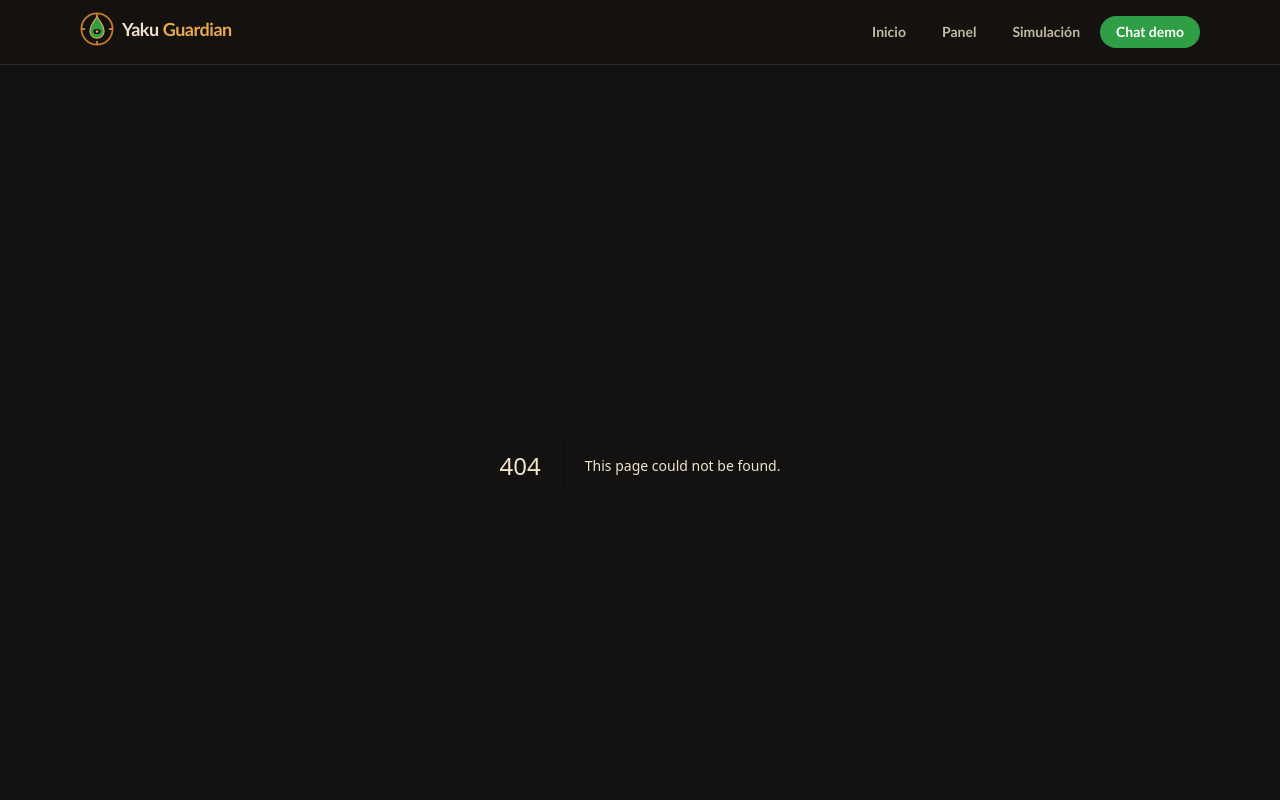
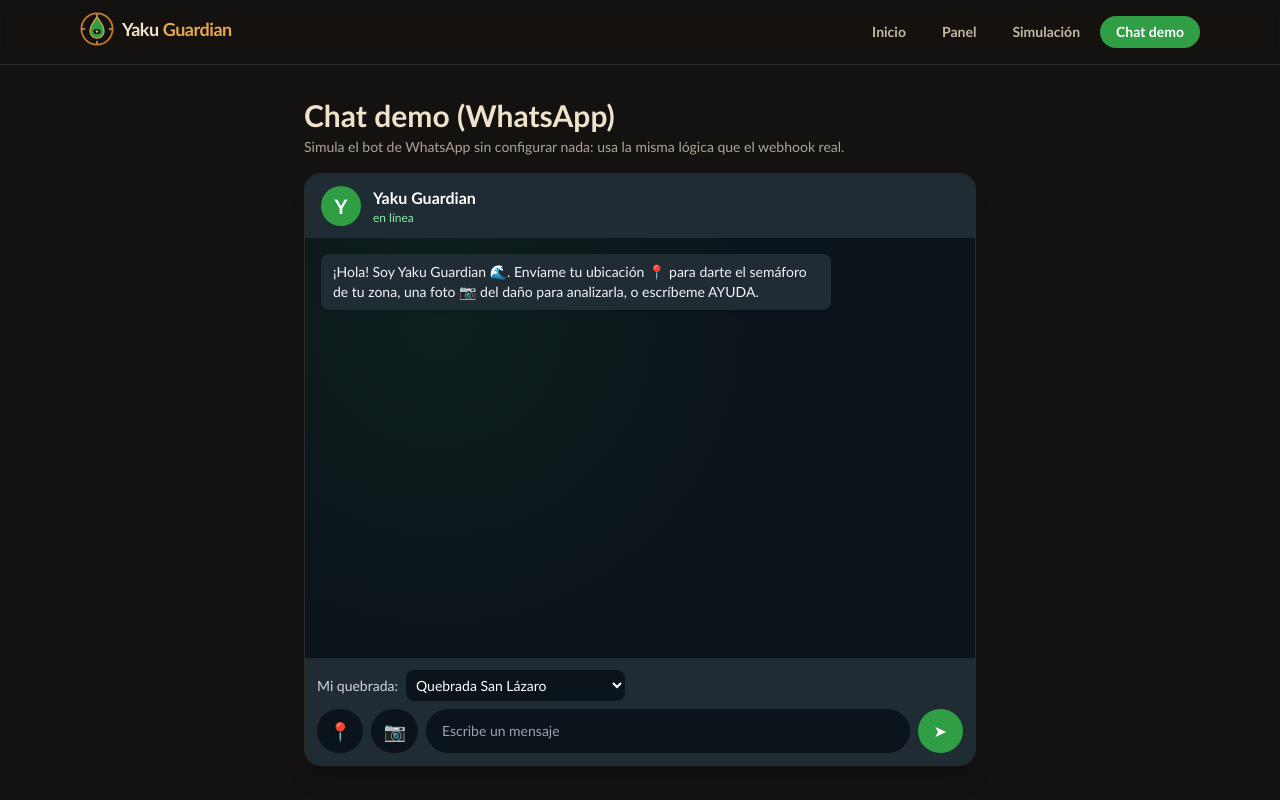
Before and after one commit to fenyx144/chaski-guardian, a Next.js app: page /chat in a window 1280 px wide. Before the commit this address had no page. Shown: the top 800 px of the page. Built offline with nearby package versions, Linux system fonts and the light colour scheme.

Commit message:
Chat demo estilo WhatsApp

```diff
--- /dev/null
+++ b/app/chat/page.tsx
@@ -0,0 +1,237 @@
+"use client";
+
+import { useEffect, useRef, useState } from "react";
+import { QUEBRADAS } from "@/lib/quebradas";
+import { SEMAFORO_META, type Semaforo } from "@/lib/risk";
+
+// Plan B: chat que simula WhatsApp para demos sin configuración externa.
+// Usa la misma lógica que el webhook (/api/risk, /api/analyze, /api/reportes).
+
+interface Mensaje {
+  id: number;
+  de: "yo" | "yaku";
+  texto?: string;
+  imagen?: string;
+  ubicacion?: string;
+}
+
+let siguienteId = 1;
+const mk = (m: Omit<Mensaje, "id">): Mensaje => ({ ...m, id: siguienteId++ });
+
+const BIENVENIDA =
+  "¡Hola! Soy Yaku Guardian 🌊. Envíame tu ubicación 📍 para darte el semáforo de tu zona, " +
+  "una foto 📷 del daño para analizarla, o escríbeme AYUDA.";
+
+export default function ChatPage() {
+  const [mensajes, setMensajes] = useState<Mensaje[]>([mk({ de: "yaku", texto: BIENVENIDA })]);
+  const [texto, setTexto] = useState("");
+  const [quebradaId, setQuebradaId] = useState(QUEBRADAS[0].id);
+  const [escribiendo, setEscribiendo] = useState(false);
+  const finRef = useRef<HTMLDivElement>(null);
+  const fotoRef = useRef<HTMLInputElement>(null);
+
+  useEffect(() => {
+    finRef.current?.scrollIntoView({ behavior: "smooth" });
+  }, [mensajes, escribiendo]);
+
+  const decir = (m: Omit<Mensaje, "id">) =>
+    setMensajes((prev) => [...prev, mk(m)]);
+
+  const enviarUbicacion = async () => {
+    const q = QUEBRADAS.find((x) => x.id === quebradaId) ?? QUEBRADAS[0];
+    decir({ de: "yo", ubicacion: `${q.nombre} (${q.lat.toFixed(4)}, ${q.lon.toFixed(4)})` });
+    setEscribiendo(true);
+    try {
+      const res = await fetch(`/api/risk?lat=${q.lat}&lon=${q.lon}`);
+      const r = (await res.json()) as {
+        score: number;
+        semaforo: Semaforo;
+        explicacion: string;
+      };
+      const meta = SEMAFORO_META[r.semaforo];
+      decir({
+        de: "yaku",
+        texto:
+          `${q.nombre}\nSemáforo: ${meta.titulo} (${r.score}/100)\n${r.explicacion}\nQué hacer: ${meta.accion}`,
+      });
+      // El reporte también llega al panel del coordinador.
+      await fetch("/api/reportes", {
+        method: "POST",
+        headers: { "Content-Type": "application/json" },
+        body: JSON.stringify({
+          lat: q.lat,
+          lon: q.lon,
+          quebradaId: q.id,
+          tipo: "consulta",
+          descripcion: "Consulta de semáforo desde el chat demo.",
+        }),
+      }).catch(() => undefined);
+    } catch {
+      decir({ de: "yaku", texto: "No pude consultar el semáforo. Revisa tu conexión e intenta de nuevo." });
+    } finally {
+      setEscribiendo(false);
+    }
+  };
+
+  const enviarFoto = (f: File | undefined) => {
+    if (!f) return;
+    const reader = new FileReader();
+    reader.onload = async () => {
+      const dataUrl = reader.result as string;
+      decir({ de: "yo", imagen: dataUrl });
+      setEscribiendo(true);
+      try {
+        const res = await fetch("/api/analyze", {
+          method: "POST",
+          headers: { "Content-Type": "application/json" },
+          body: JSON.stringify({ image: dataUrl }),
+        });
+        const data = await res.json();
+        if (!res.ok) {
+          decir({ de: "yaku", texto: `No pude analizar la foto: ${data.error ?? "error desconocido"}` });
+        } else {
+          decir({
+            de: "yaku",
+            texto:
+              `Análisis: ${data.tipo} · gravedad ${data.gravedad}\n${data.resumen}\n\n` +
+              `Qué hacer:\n1. ${data.acciones?.[0] ?? ""}\n2. ${data.acciones?.[1] ?? ""}\n3. ${data.acciones?.[2] ?? ""}`,
+          });
+        }
+      } catch {
+        decir({ de: "yaku", texto: "Sin conexión con el servidor de análisis." });
+      } finally {
+        setEscribiendo(false);
+      }
+    };
+    reader.readAsDataURL(f);
+  };
+
+  const enviarTexto = () => {
+    const t = texto.trim();
+    if (!t) return;
+    decir({ de: "yo", texto: t });
+    setTexto("");
+    const bajo = t.toLowerCase();
+    setTimeout(() => {
+      if (bajo.includes("ayuda") || bajo.includes("hola") || bajo.includes("menu")) {
+        decir({ de: "yaku", texto: BIENVENIDA });
+      } else {
+        decir({
+          de: "yaku",
+          texto:
+            `Anotado: "${t.slice(0, 200)}". Para ayudarte mejor, envíame tu ubicación 📍 ` +
+            "con el botón de abajo o una foto 📷 del daño.",
+        });
+      }
+    }, 600);
+  };
+
+  return (
+    <div className="mx-auto max-w-2xl space-y-4 pt-8">
+      <div>
+        <h1 className="text-3xl font-black">Chat demo (WhatsApp)</h1>
+        <p className="mt-1 text-sm text-andino-arena/70">
+          Simula el bot de WhatsApp sin configurar nada: usa la misma lógica que
+          el webhook real.
+        </p>
+      </div>
+
+      <div className="overflow-hidden rounded-2xl border border-white/10 shadow-xl">
+        {/* Cabecera */}
+        <div className="flex items-center gap-3 bg-[#1f2c34] px-4 py-3">
+          <span className="flex h-10 w-10 items-center justify-center rounded-full bg-andino-verde text-xl font-black text-white">
+            Y
+          </span>
+          <div>
+            <p className="font-bold text-white">Yaku Guardian</p>
+            <p className="text-xs text-green-300">
+              {escribiendo ? "escribiendo…" : "en línea"}
+            </p>
+          </div>
+        </div>
+
+        {/* Mensajes */}
+        <div className="chat-scroll h-[420px] space-y-2 overflow-y-auto bg-[#0b141a] bg-[radial-gradient(circle_at_20%_20%,rgba(47,158,68,0.08),transparent_50%)] p-4">
+          {mensajes.map((m) => (
+            <div key={m.id} className={`flex ${m.de === "yo" ? "justify-end" : "justify-start"}`}>
+              <div
+                className={`max-w-[80%] whitespace-pre-wrap rounded-lg px-3 py-2 text-sm shadow ${
+                  m.de === "yo" ? "bg-[#005c4b] text-white" : "bg-[#202c33] text-gray-100"
+                }`}
+              >
+                {m.imagen && (
+                  // eslint-disable-next-line @next/next/no-img-element
+                  <img src={m.imagen} alt="Foto enviada" className="mb-1 max-h-48 rounded" />
+                )}
+                {m.ubicacion && <p>📍 {m.ubicacion}</p>}
+                {m.texto && <p>{m.texto}</p>}
+              </div>
+            </div>
+          ))}
+          {escribiendo && (
+            <div className="flex justify-start">
+              <div className="rounded-lg bg-[#202c33] px-4 py-2 text-sm text-gray-300">…</div>
+            </div>
+          )}
+          <div ref={finRef} />
+        </div>
+
+        {/* Entrada */}
+        <div className="space-y-2 bg-[#1f2c34] p-3">
+          <div className="flex items-center gap-2 text-sm">
+            <label className="text-gray-300">
+              Mi quebrada:
+              <select
+                value={quebradaId}
+                onChange={(e) => setQuebradaId(e.target.value)}
+                className="ml-2 rounded-lg bg-[#0b141a] p-1.5 text-white"
+              >
+                {QUEBRADAS.map((q) => (
+                  <option key={q.id} value={q.id}>
+                    {q.nombre}
+                  </option>
+                ))}
+              </select>
+            </label>
+          </div>
+          <div className="flex gap-2">
+            <button
+              onClick={enviarUbicacion}
+              title="Enviar ubicación"
+              className="rounded-full bg-[#0b141a] px-3 py-2 text-lg hover:bg-white/10"
+            >
+              📍
+            </button>
+            <button
+              onClick={() => fotoRef.current?.click()}
+              title="Enviar foto"
+              className="rounded-full bg-[#0b141a] px-3 py-2 text-lg hover:bg-white/10"
+            >
+              📷
+            </button>
+            <input
+              ref={fotoRef}
+              type="file"
+              accept="image/*"
+              className="hidden"
+              onChange={(e) => enviarFoto(e.target.files?.[0])}
+            />
+            <input
+              value={texto}
+              onChange={(e) => setTexto(e.target.value)}
+              onKeyDown={(e) => e.key === "Enter" && enviarTexto()}
+              placeholder="Escribe un mensaje"
+              className="flex-1 rounded-full bg-[#0b141a] px-4 py-2 text-sm text-white placeholder-gray-400"
+            />
+            <button
+              onClick={enviarTexto}
+              className="rounded-full bg-andino-verde px-4 py-2 font-bold text-white hover:bg-andino-verdeOscuro"
+            >
+              ➤
+            </button>
+          </div>
+        </div>
+      </div>
+    </div>
+  );
+}
```
